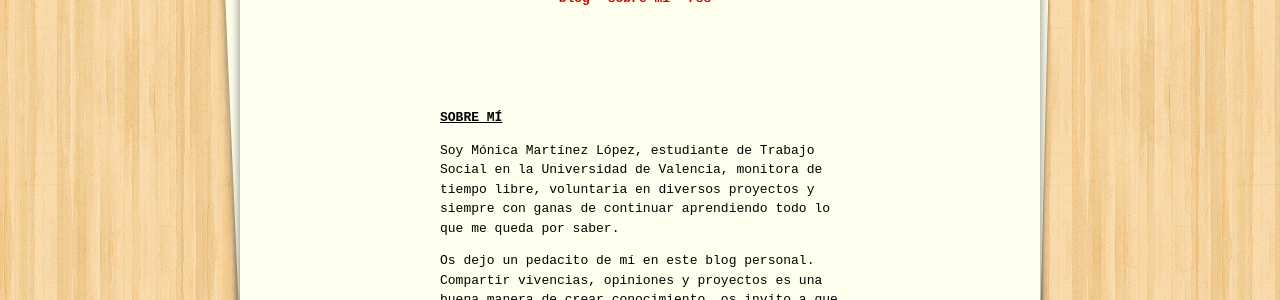
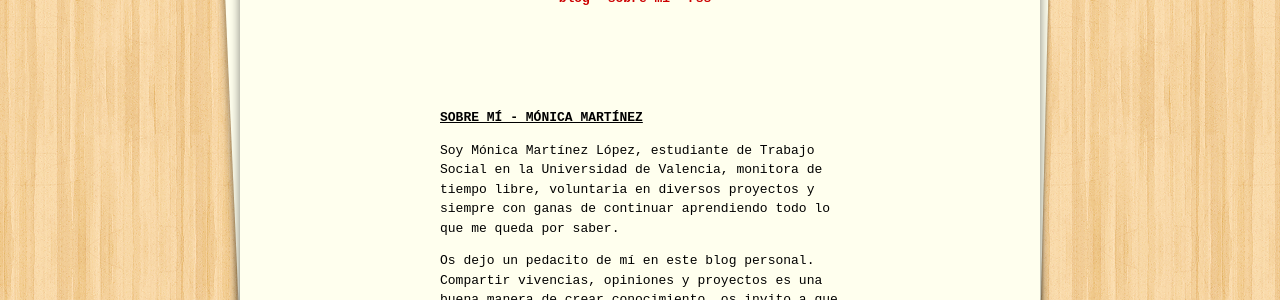
Before and after one commit to monimarlo/monimarlo.github.io, a Jekyll site: the page built from about.md, in a window 1280 px wide. Shown: the part 385-685 px from the top of the page. Built offline with Jekyll 4.4.1, drawn with Linux system fonts in a browser that asks for light colours; nearby versions of some CDN libraries.

Commit message:
Changed titles

```diff
--- a/about.md
+++ b/about.md
@@ -1,6 +1,6 @@
 ---
 layout: page
-title: Sobre mí
+title: Sobre mí - Mónica Martínez
 permalink: /about/
 ---
 
--- a/index.html
+++ b/index.html
@@ -1,6 +1,6 @@
 ---
 layout: default
-title: Home
+title: Blog - Mónica Martínez
 ---
 
 <div class="home">
```
